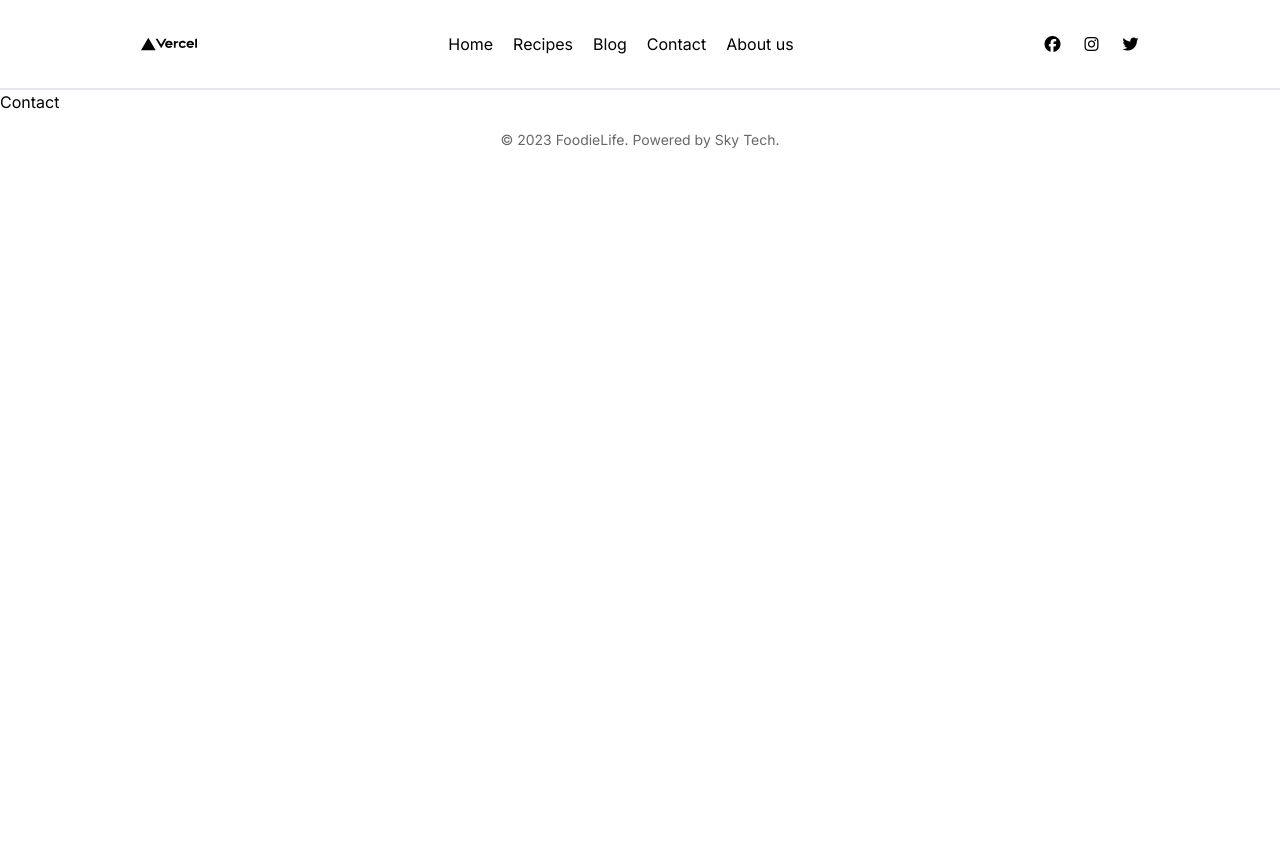
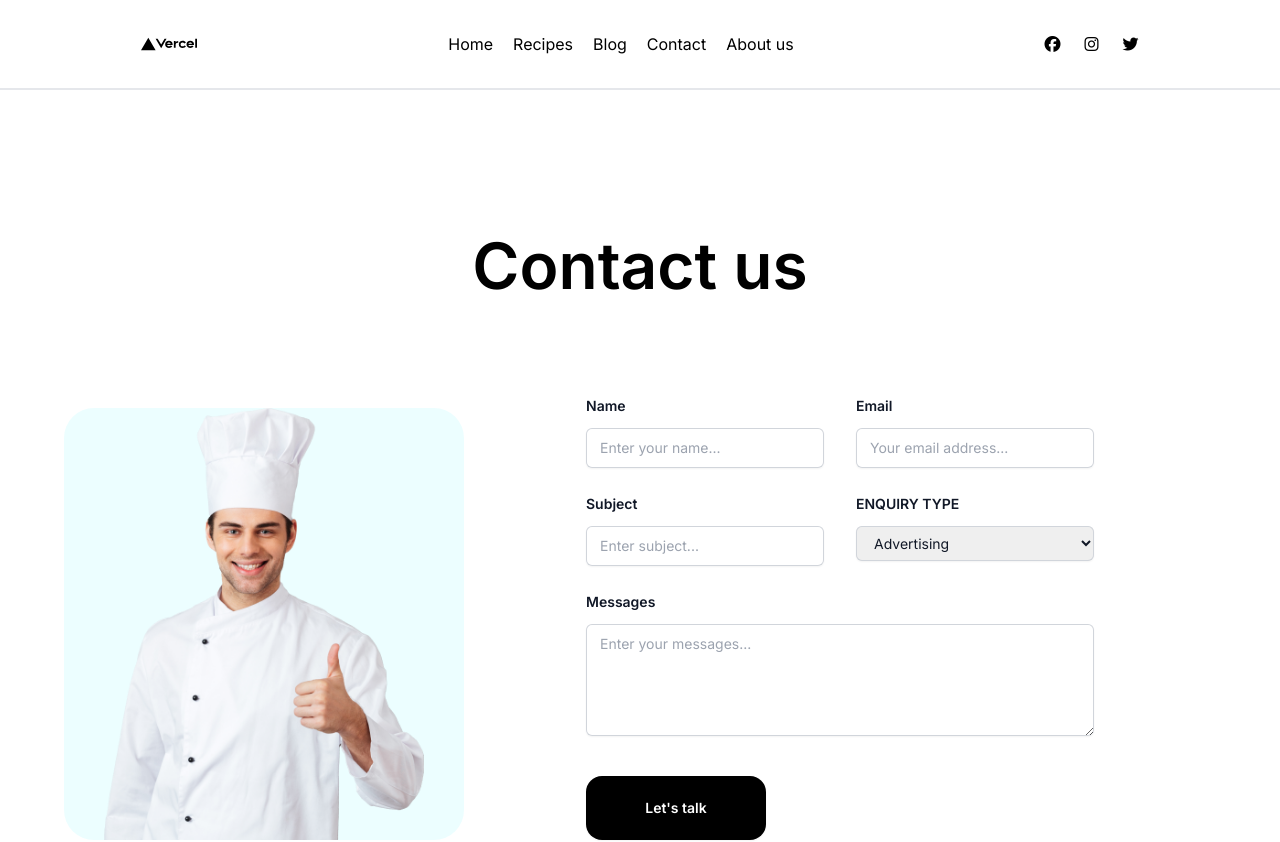
Before and after one commit to SufyanMalik90/foodielife, a Next.js app: page /contact in a window 1280 px wide. Shown: the top 842 px of the page. Before the commit the page ends 800 px from the top, so only its background shows below. Built offline with nearby package versions, Linux system fonts and the light colour scheme.

Commit message:
working-contact

```diff
--- a/src/app/blog/page.tsx
+++ b/src/app/blog/page.tsx
@@ -2,7 +2,7 @@
 const Blog = () => {
   return (
     <main className="mx-8">
-      <div className="flex flex-col items-center gap-4">
+      <div className="flex flex-col items-center gap-4 my-8">
         <div className="text-center text-black text-[64px] font-semibold font-['Inter']">
           Blog & Article
         </div>
--- /dev/null
+++ b/src/app/components/ContactUs.tsx
@@ -0,0 +1,172 @@
+import Image from "next/image";
+import ChefImg from "../../../public/chefContact.png";
+const ContactUs = () => {
+  return (
+    <div className="isolate bg-white px-6 py-24 sm:py-32 lg:px-8">
+      {/* <div
+        className="absolute inset-x-0 top-[-10rem] -z-10 transform-gpu overflow-hidden blur-3xl sm:top-[-20rem]"
+        aria-hidden="true"
+      >
+        <div
+          className="relative left-1/2 -z-10 aspect-[1155/678] w-[36.125rem] max-w-none -translate-x-1/2 rotate-[30deg] bg-gradient-to-tr from-[#ff80b5] to-[#9089fc] opacity-30 sm:left-[calc(50%-40rem)] sm:w-[72.1875rem]"
+          style={{
+            clipPath:
+              "polygon(74.1% 44.1%, 100% 61.6%, 97.5% 26.9%, 85.5% 0.1%, 80.7% 2%, 72.5% 32.5%, 60.2% 62.4%, 52.4% 68.1%, 47.5% 58.3%, 45.2% 34.5%, 27.5% 76.7%, 0.1% 64.9%, 17.9% 100%, 27.6% 76.8%, 76.1% 97.7%, 74.1% 44.1%)",
+          }}
+        />
+      </div> */}
+      <div className="mx-auto max-w-2xl text-center">
+        <h2 className="text-black text-[64px] font-semibold font-['Inter']">
+          Contact us
+        </h2>
+      </div>
+      <div className="flex justify-evenly items-end">
+        <div className="w-[400px] h-[432px] bg-gradient-to-b from-cyan-50 to-cyan-50 rounded-[30px] overflow-hidden">
+          <Image
+            src={ChefImg}
+            alt="chef"
+            className="w-full h-full object-contain"
+          />
+        </div>
+
+        <form
+          action="#"
+          method="POST"
+          className="mx-auto mt-1 max-w-xl sm:mt-20"
+        >
+          <div className="grid grid-cols-1 gap-x-8 gap-y-6 sm:grid-cols-2">
+            <div>
+              <label
+                htmlFor="first-name"
+                className="block text-sm font-semibold leading-6 text-gray-900"
+              >
+                Name
+              </label>
+              <div className="mt-2.5">
+                <input
+                  type="text"
+                  name="first-name"
+                  id="first-name"
+                  placeholder="Enter your name..."
+                  autoComplete="given-name"
+                  className="block w-full rounded-md border-0 px-3.5 py-2 text-gray-900 shadow-sm ring-1 ring-inset ring-gray-300 placeholder:text-gray-400 focus:ring-2 focus:ring-inset focus:ring-indigo-600 sm:text-sm sm:leading-6"
+                />
+              </div>
+            </div>
+            <div>
+              <label
+                htmlFor="last-name"
+                className="block text-sm font-semibold leading-6 text-gray-900"
+              >
+                Email
+              </label>
+              <div className="mt-2.5">
+                <input
+                  type="email"
+                  name="email"
+                  id="email"
+                  placeholder="Your email address..."
+                  autoComplete="email"
+                  className="block w-full rounded-md border-0 px-3.5 py-2 text-gray-900 shadow-sm ring-1 ring-inset ring-gray-300 placeholder:text-gray-400 focus:ring-2 focus:ring-inset focus:ring-indigo-600 sm:text-sm sm:leading-6"
+                />
+              </div>
+            </div>
+            <div>
+              <label
+                htmlFor="last-name"
+                className="block text-sm font-semibold leading-6 text-gray-900"
+              >
+                Subject
+              </label>
+              <div className="mt-2.5">
+                <input
+                  type="text"
+                  name="subject"
+                  id="subject"
+                  placeholder="Enter subject..."
+                  autoComplete="subject"
+                  className="block w-full rounded-md border-0 px-3.5 py-2 text-gray-900 shadow-sm ring-1 ring-inset ring-gray-300 placeholder:text-gray-400 focus:ring-2 focus:ring-inset focus:ring-indigo-600 sm:text-sm sm:leading-6"
+                />
+              </div>
+            </div>
+            <div>
+              <label
+                htmlFor="enquiry-type"
+                className="block text-sm font-semibold leading-6 text-gray-900"
+              >
+                ENQUIRY TYPE
+              </label>
+              <div className="mt-2.5">
+                <select
+                  id="enquiry-type"
+                  name="enquiry-type"
+                  className="block w-full rounded-md border-0 px-3.5 py-2 text-gray-900 shadow-sm ring-1 ring-inset ring-gray-300 focus:ring-2 focus:ring-inset focus:ring-indigo-600 sm:text-sm sm:leading-6"
+                >
+                  <option value="advertising">Advertising</option>
+                  <option value="support">Support</option>
+                  <option value="billing">Billing</option>
+                </select>
+              </div>
+            </div>
+
+            <div className="sm:col-span-2">
+              <label
+                htmlFor="message"
+                className="block text-sm font-semibold leading-6 text-gray-900"
+              >
+                Messages
+              </label>
+              <div className="mt-2.5">
+                <textarea
+                  name="message"
+                  id="message"
+                  rows={4}
+                  placeholder="Enter your messages..."
+                  className="block w-full rounded-md border-0 px-3.5 py-2 text-gray-900 shadow-sm ring-1 ring-inset ring-gray-300 placeholder:text-gray-400 focus:ring-2 focus:ring-inset focus:ring-indigo-600 sm:text-sm sm:leading-6"
+                  defaultValue={""}
+                />
+              </div>
+            </div>
+            {/* <Switch.Group as="div" className="flex gap-x-4 sm:col-span-2">
+                <div className="flex h-6 items-center">
+                  <Switch
+                    checked={agreed}
+                    onChange={setAgreed}
+                    className={classNames(
+                      agreed ? 'bg-indigo-600' : 'bg-gray-200',
+                      'flex w-8 flex-none cursor-pointer rounded-full p-px ring-1 ring-inset ring-gray-900/5 transition-colors duration-200 ease-in-out focus-visible:outline focus-visible:outline-2 focus-visible:outline-offset-2 focus-visible:outline-indigo-600'
+                    )}
+                  >
+                    <span className="sr-only">Agree to policies</span>
+                    <span
+                      aria-hidden="true"
+                      className={classNames(
+                        agreed ? 'translate-x-3.5' : 'translate-x-0',
+                        'h-4 w-4 transform rounded-full bg-white shadow-sm ring-1 ring-gray-900/5 transition duration-200 ease-in-out'
+                      )}
+                    />
+                  </Switch>
+                </div>
+                <Switch.Label className="text-sm leading-6 text-gray-600">
+                  By selecting this, you agree to our{' '}
+                  <a href="#" className="font-semibold text-indigo-600">
+                    privacy&nbsp;policy
+                  </a>
+                  .
+                </Switch.Label>
+              </Switch.Group> */}
+          </div>
+          <div className="mt-10">
+            <button
+              type="submit"
+              className="block w-[180px] h-16 rounded-2xl bg-black px-3.5 py-2.5 text-center text-sm font-semibold text-white shadow-sm hover:bg-blue-500 focus-visible:outline focus-visible:outline-2 focus-visible:outline-offset-2 focus-visible:outline-blue-500"
+            >
+              Let's talk
+            </button>
+          </div>
+        </form>
+      </div>
+    </div>
+  );
+};
+export default ContactUs;
--- a/src/app/contact/page.tsx
+++ b/src/app/contact/page.tsx
@@ -1,6 +1,12 @@
-const Contact= ()=>{
-    return(
-        <div>Contact</div>
-    )
-}
-export default Contact
+import ContactUs from "../components/ContactUs";
+import Feedback from "../components/Feedback";
+
+const Contact = () => {
+  return (
+    <main className="mx-8">
+      <ContactUs />
+      <Feedback />
+    </main>
+  );
+};
+export default Contact;
```
Also changed, not shown: public/chefContact.png (added).
